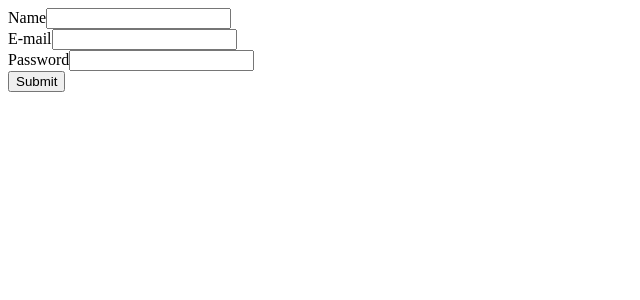
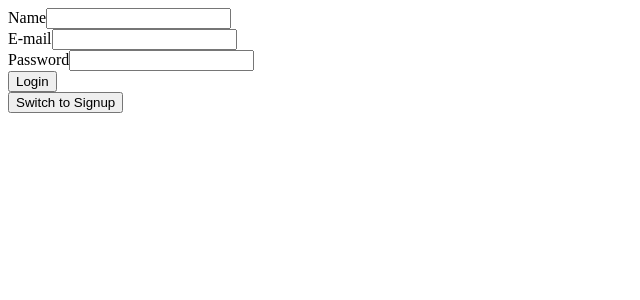
Before and after one commit to maxloosmu/tasks-record, a Vue app: page /register in a window 1280 px wide. Shown: the top 300 px of the page, without its empty margins (0-640 px from the left). Built offline with nearby package versions, Linux system fonts and the light colour scheme.

Commit message:
implemented localstorage, and switching between login, signup

```diff
--- a/src/pages/UserRegister.vue
+++ b/src/pages/UserRegister.vue
@@ -31,8 +31,9 @@
       <p v-if="!password.isValid">Password must not be empty.</p>
     </div>
     <p v-if="!formIsValid">Please fix the above errors and submit again.</p>
-    <button>Submit</button>
+    <button>{{ showMode }}</button>
   </form>
+  <button @click="changeMode">{{ switchMode }}</button>
 </template>
 
 <script>
@@ -53,10 +54,32 @@ export default {
         isValid: true,
       },
       formIsValid: true,
+      mode: "login",
     };
   },
-
+  computed: {
+    switchMode() {
+      if (this.mode=="signup") {
+        return "Switch to Login";
+      }
+      else {
+        return "Switch to Signup";
+      }
+    },
+    showMode() {
+      if (this.mode=="signup") {
+        return "Signup";
+      }
+      else {
+        return "Login";
+      }
+    }
+  },
   methods: {
+    changeMode() {
+      if (this.mode=="login") this.mode="signup";
+      else this.mode="login";
+    },
     clearValidity(input) {
       this[input].isValid = true;
     },
@@ -91,9 +114,12 @@ export default {
       // store.state.name = this.name.val;
       // store.state.email = this.email.val;
       // store.state.password = this.password.val;
-      this.$store.state.name = formData.name;
-      this.$store.state.email = formData.email;
-      this.$store.state.password = formData.password;
+      localStorage.setItem('name', this.name.val);
+      localStorage.setItem('email', this.email.val);
+      localStorage.setItem('password', this.password.val);
+      this.$store.state.name = localStorage.getItem('name');
+      this.$store.state.email = localStorage.getItem('email');
+      this.$store.state.password = localStorage.getItem('password');
 
       this.$emit('register-data', formData);
       this.$router.replace('/work');
--- a/src/pages/WorkOverview.vue
+++ b/src/pages/WorkOverview.vue
@@ -1,5 +1,26 @@
 <template>
-  <p>{{ this.$store.state.name }}</p>
-  <p>{{ this.$store.state.email }}</p>
-  <p>{{ this.$store.state.password }}</p>
+  <button @click="logout">Logout</button>
+  <p>{{ name }}</p>
+  <p>{{ email }}</p>
+  <p>{{ password }}</p>
 </template>
+
+<script>
+export default {
+  data() {
+    return {
+      name: localStorage.getItem('name'),
+      email: localStorage.getItem('email'),
+      password: localStorage.getItem('password'),
+    }
+  },
+  methods: {
+    logout() {
+      localStorage.removeItem('name');
+      localStorage.removeItem('email');
+      localStorage.removeItem('password');
+      this.$router.replace('/register');
+    }
+  }
+};
+</script>
--- a/src/router.js
+++ b/src/router.js
@@ -8,7 +8,7 @@ import NotFound from './pages/NotFound.vue';
 const router = createRouter({
   history: createWebHistory(),
   routes: [
-    { path: '/', redirect: '/login' },
+    { path: '/', redirect: '/register' },
     {
       path: '/register',
       component: UserRegister,
```
